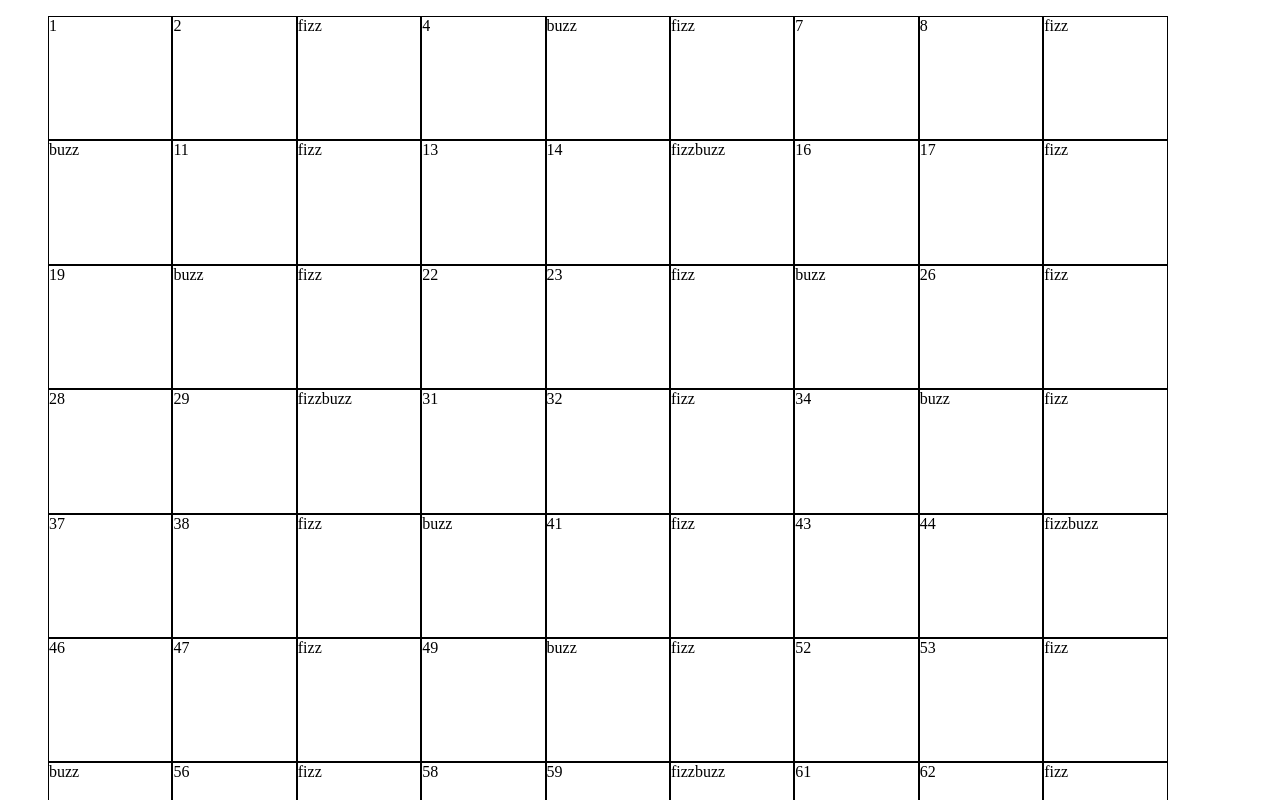
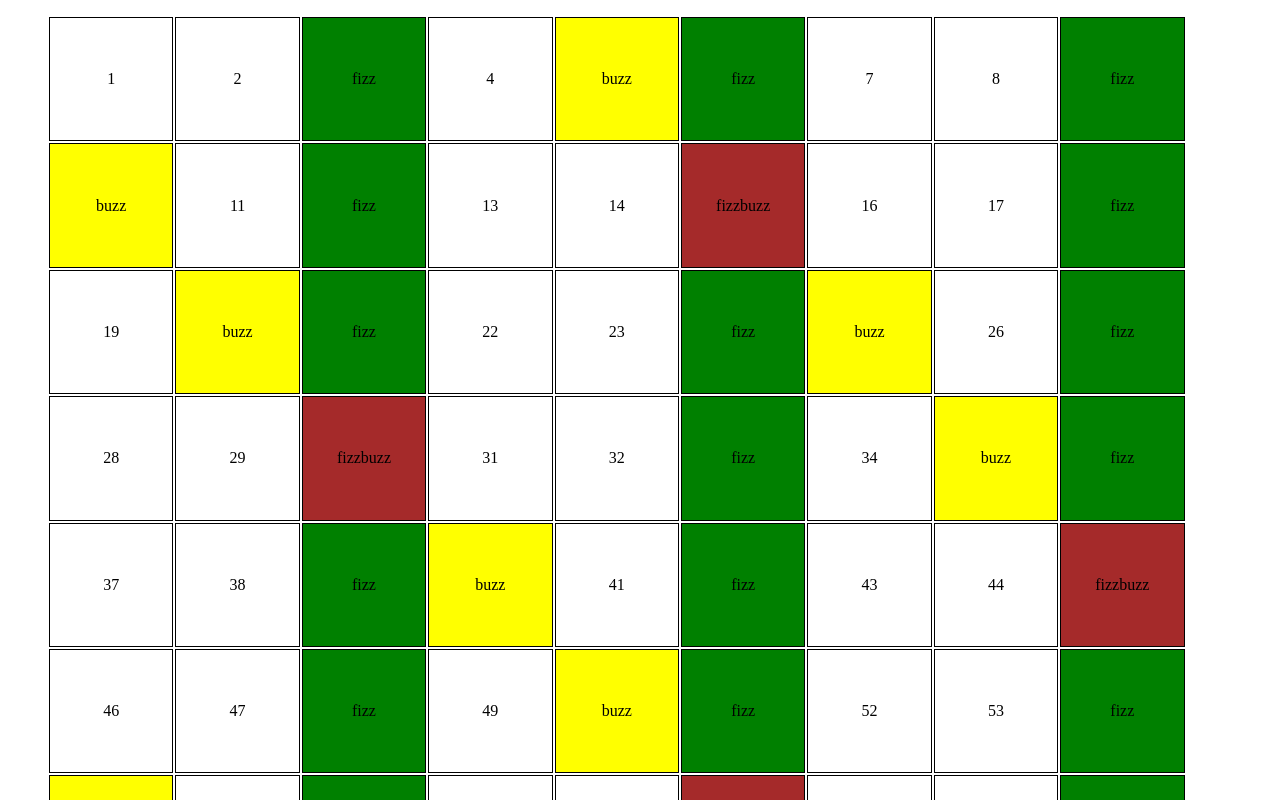
Before and after one commit to Fabrizio1919/js-fizzbuzz, a plain HTML site: page index.html in a window 1280 px wide. Shown: the top 800 px of the page. Drawn offline with Linux system fonts and the light colour scheme.

Commit message:
Wip in style in css

```diff
--- a/assets/css/style.css
+++ b/assets/css/style.css
@@ -1,6 +1,8 @@
 ul {
-display: flex;
-flex-wrap: wrap;
+    display: flex;
+    flex-wrap: wrap;
+
+
 }
 
 li {
@@ -8,4 +10,21 @@ li {
     border: 1px solid black;
     aspect-ratio: 1;
     list-style: none;
+    display: flex;
+    justify-content: center;
+    align-items: center;
+    margin: 1px 1px;
 }
+
+.fizzbuzz {
+    background-color: brown;
+
+}
+
+.fizz {
+    background-color: green;
+}
+
+.buzz {
+    background-color: yellow;
+}
--- a/assets/js/main.js
+++ b/assets/js/main.js
@@ -15,11 +15,14 @@ for (let i = 1; i < 100; i++) {
 
     if (i % 3 == 0 && i % 5 == 0) {
         liElement.innerHTML = `${fizzbuzz}`
+        liElement.classList.add('fizzbuzz')
     } else if (i % 3 == 0) {
 
         liElement.innerHTML = `${fizz}`
+        liElement.classList.add('fizz')
     } else if (i % 5 == 0) {
         liElement.innerHTML = `${buzz}`
+        liElement.classList.add('buzz')
     }
     else{
         liElement.innerHTML = `${i}`
```
